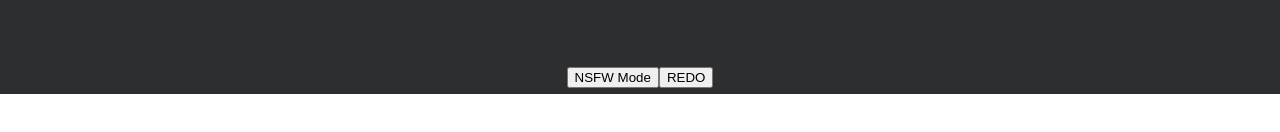
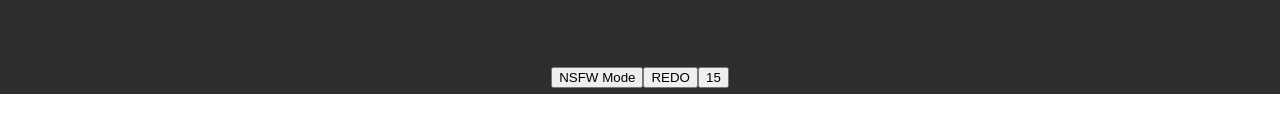
Before and after one commit to goofygoobers/a-dull-boy-types, a React (Create React App) app: page / in a window 1280 px wide. Shown: the part 504-636 px from the top of the page. Built offline with nearby package versions, Linux system fonts and the light colour scheme.

Commit message:
15 sec button added

```diff
--- /dev/null
+++ b/src/components/timeButton/timeButton.component.jsx
@@ -0,0 +1,22 @@
+import React, { useContext } from 'react';
+import {TimerContext } from '../../context/timerContext';
+import { InitialModeContext } from '../../context//initialModeContext';
+
+const TimeButton = () => {
+
+  const [counter, setCounter] = useContext(TimerContext);
+  const [isStarted, setIsStarted] = useContext(InitialModeContext);
+
+  function changeTestTime() {
+    console.log("changing test timer")
+    setIsStarted("CHANGE")
+  }
+
+  return(
+    <button onClick={() => changeTestTime()}>
+      15
+    </button>
+  )
+}
+
+export default TimeButton;
--- a/src/components/timer/timer.component.jsx
+++ b/src/components/timer/timer.component.jsx
@@ -17,6 +17,10 @@ const Timer = () => {
       setCounter(60);
       clearTimeout(timeOutRef);
     }
+    if (isStarted === 'CHANGE'){
+      setCounter(15);
+      clearTimeout(timeOutRef);
+    }
 
   }, [counter, isStarted, setCounter]);
 
--- a/src/hooks/useKeyPress.jsx
+++ b/src/hooks/useKeyPress.jsx
@@ -15,8 +15,6 @@ const useKeyPress = callback => {
 
   useEffect(() => {
     const downHandler = ({ key }) => {
-
-      console.log("hi123")
 
       /*
       console.log(key.length)
--- a/src/pages/homepage/homepage.component.jsx
+++ b/src/pages/homepage/homepage.component.jsx
@@ -8,6 +8,7 @@ import useKeyPress from '../../hooks/useKeyPress';
 import { currentTime } from '../../utils/time';
 import { TimerContext } from "../../context/timerContext";
 import { InitialModeContext } from '../../context/initialModeContext';
+import TimeButton from '../../components/timeButton/timeButton.component';
 
 function HomePage() {
 
@@ -137,6 +138,7 @@ function HomePage() {
     <span>
       <button onClick={changeNSFWMode} tabIndex="-1">NSFW Mode</button>
       <button onClick={changeNormalMode}>REDO</button>
+      <TimeButton />
     </span>
   </div>
 
```
Also changed, not shown: 1 other file (tests, documents, lock files or other folders).
